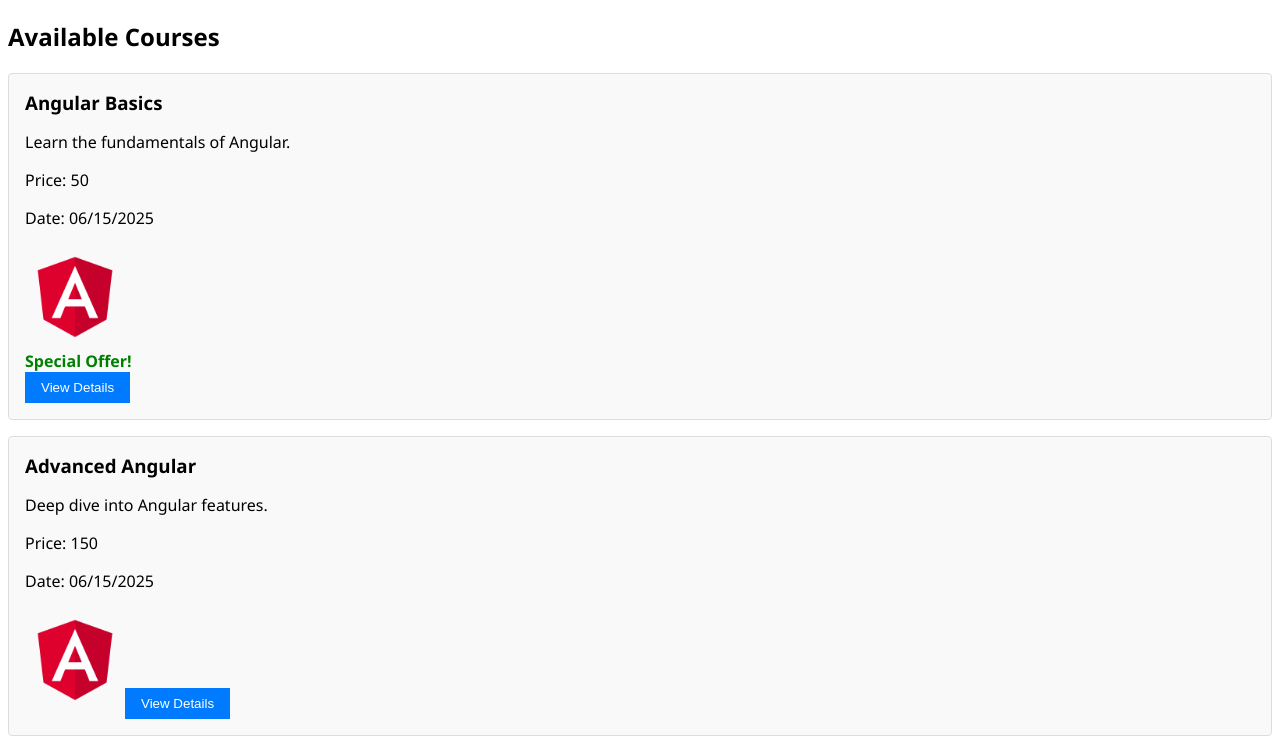
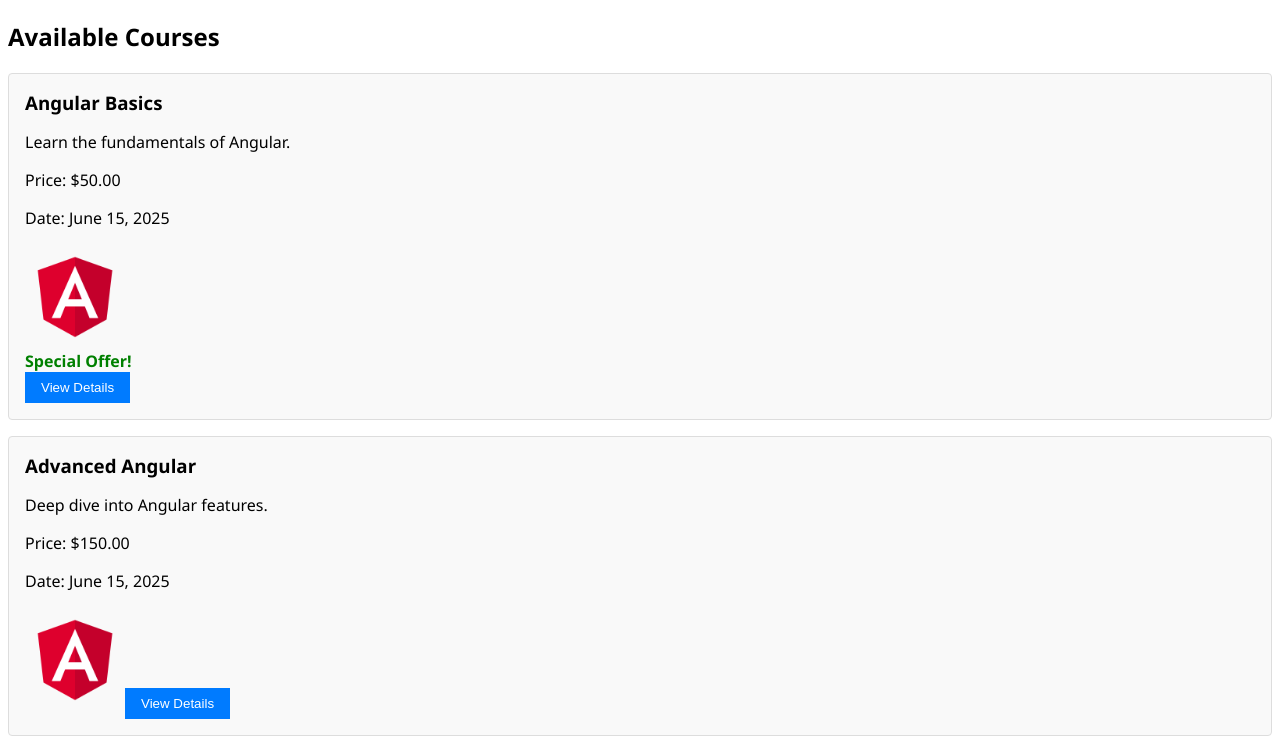
Before and after one commit to sree2sreenu/course-booking-system, an Angular app: page / in a window 1280 px wide. Shown: the top 751 px of the page. Built offline with nearby package versions, Linux system fonts and the light colour scheme.

Commit message:
angular pipes

```diff
--- a/src/app/courses-list/courses-list.html
+++ b/src/app/courses-list/courses-list.html
@@ -3,8 +3,8 @@
     <div class="course-item">
     <h3>{{ course.name }}</h3>
     <p>{{ course.description }}</p>
-    <p>Price: {{ course.price }}</p>
-    <p>Date: {{ course.date }}</p>
+    <p>Price: {{ course.price | currency :'USD'}}</p>
+    <p>Date: {{ course.date | date:'longDate' }} </p>
     <p [hidden]="!course.soldOut">Status: Sold Out</p>
     <img [ngStyle]="{'border': course.soldOut ? '2px solid red' : 'none'}" [src]="course.img" alt="{{ course.name }}" width="100" height="100">
     @if(course.price < 100) {
--- a/src/app/courses-list/courses-list.ts
+++ b/src/app/courses-list/courses-list.ts
@@ -1,12 +1,12 @@
-import { NgStyle } from '@angular/common';
+import { CurrencyPipe, DatePipe, NgStyle } from '@angular/common';
 import { Component, OnInit } from '@angular/core';
 import { PristineChangeEvent } from '@angular/forms';
 
 @Component({
   selector: 'app-courses-list',
-  imports: [NgStyle],
+  imports: [NgStyle, DatePipe, CurrencyPipe],
   templateUrl: './courses-list.html',
-  styleUrl: './courses-list.css'
+  styleUrls: ['./courses-list.css']
 })
 export class CoursesList implements OnInit {
   title = 'Available Courses';
```
